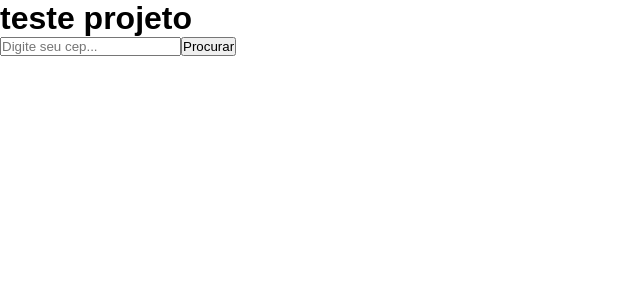
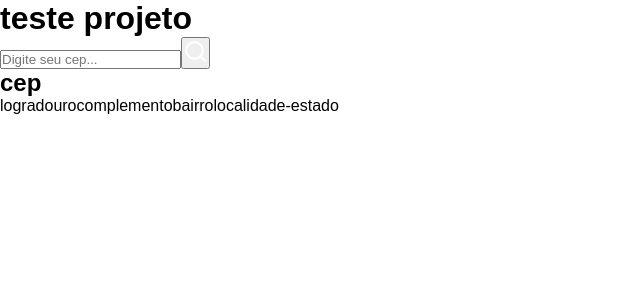
Before and after one commit to cauan-oss/trybe-portfolio, a React (Create React App) app in the folder 2.front-end/project-personal-CEP/buscador/: page / in a window 1280 px wide. Shown: the top 300 px of the page, without its empty margins (0-640 px from the left). Built offline with nearby package versions, Linux system fonts and the light colour scheme.

Commit message:
ceps criado

```diff
--- a/2.front-end/project-personal-CEP/buscador/package.json
+++ b/2.front-end/project-personal-CEP/buscador/package.json
@@ -8,6 +8,7 @@
     "@testing-library/user-event": "^13.5.0",
     "react": "^18.2.0",
     "react-dom": "^18.2.0",
+    "react-icons": "^4.7.1",
     "react-scripts": "5.0.1",
     "web-vitals": "^2.1.4"
   },
--- a/2.front-end/project-personal-CEP/buscador/src/App.jsx
+++ b/2.front-end/project-personal-CEP/buscador/src/App.jsx
@@ -1,3 +1,4 @@
+import { FiSearch } from 'react-icons/fi';
 
 function App() {
   return (
@@ -6,10 +7,20 @@ function App() {
       <div className="container-input">
         <label htmlFor="input-text">
          <input placeholder="Digite seu cep..." id="input-text" type="text" />
-         <button className="button-search">Procurar</button>
-
+         <button className="button-search">
+         <FiSearch size={25} color='white'
+         ></FiSearch>
+         </button>
         </label>
       </div>
+      <main className='main'>
+        <h2> cep</h2>
+        <span>logradouro</span>
+        <span>complemento</span>
+        <span>bairro</span>
+        <span>localidade-estado</span>
+
+      </main>
     </div>
   );
 }
```
Also changed, not shown: 1 other file (tests, documents, lock files or other folders).
